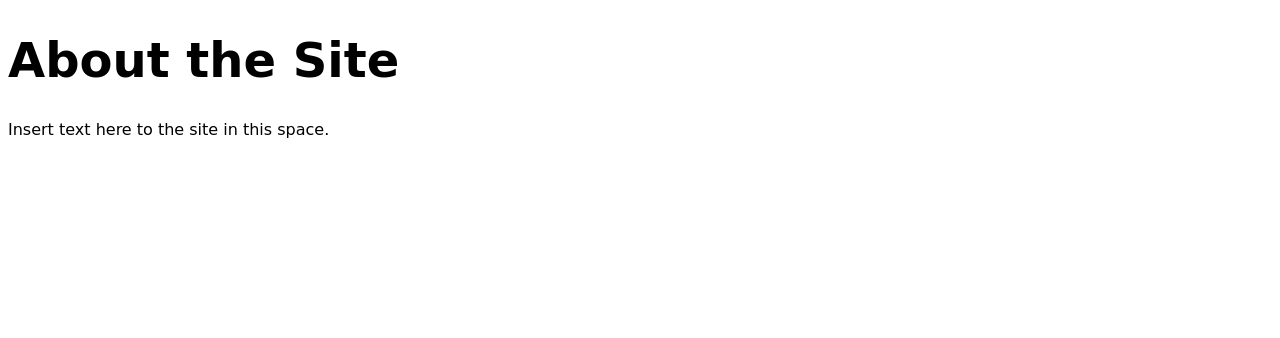
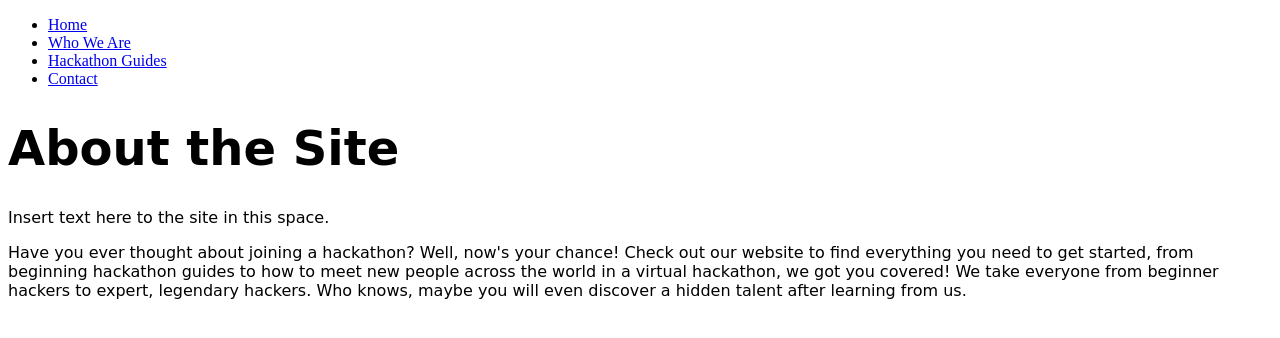
Before and after one commit to fionawhittington/GuidetoHackathons, a plain HTML site: page index.html in a window 1280 px wide. Drawn offline with Linux system fonts and the light colour scheme.

Commit message:
updated introduction to website

```diff
--- a/index.html
+++ b/index.html
@@ -9,8 +9,24 @@
 </head>
 
 <body>
+	<ul>
+		<li><a href="index.html">Home</a></li>
+		<li><a href="index.html">Who We Are</a></li>
+		<li><a href="index.html">Hackathon Guides</a></li>
+		<li><a href="index.html">Contact</a></li>
+	</ul>
+
 	<h1>About the Site</h1>
+
 	<p>Insert text here to the site in this space.</p>
+	<p>Have you ever thought about joining a hackathon? Well, now's your chance!
+		Check out our website to find everything you need to get started, from
+		beginning hackathon guides to how to meet new people across the world in a
+		virtual hackathon, we got you covered! We take everyone from beginner hackers
+		to expert, legendary hackers. Who knows, maybe you will even discover a hidden
+		talent after learning from us.
+	</p>
+
 </body>
 
 </html>
```
Lines whose indentation alone changed are shown as unchanged.
